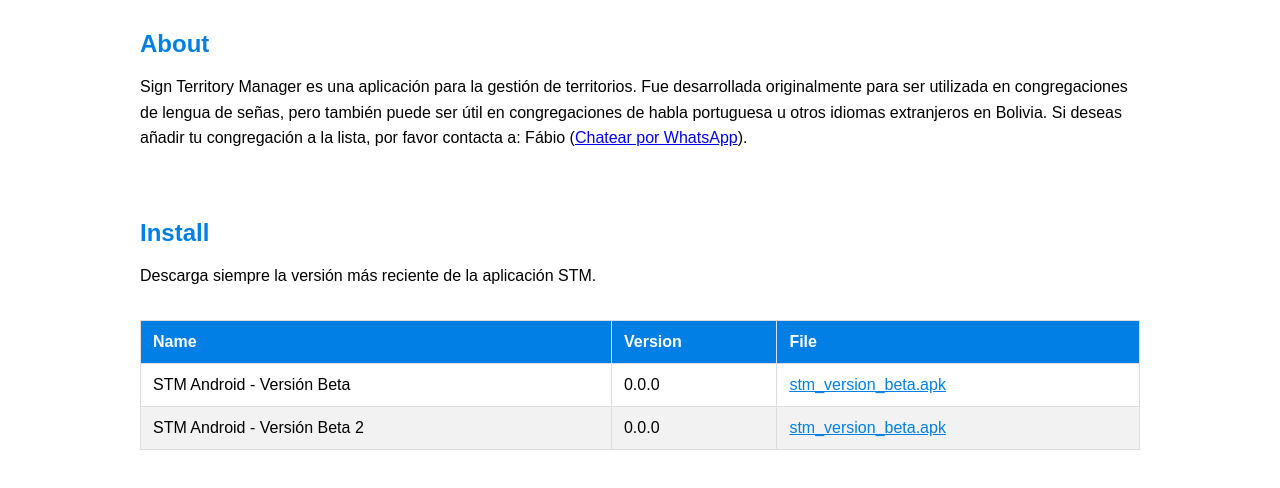
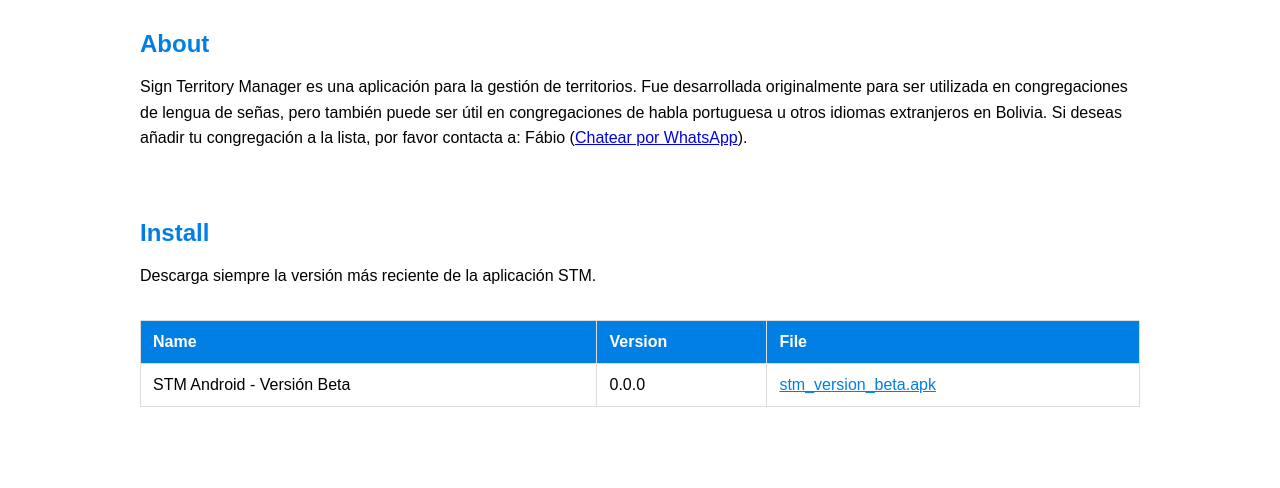
Before and after one commit to fabiosantiagopaixao/stm-site, a plain HTML site: page index.html in a window 1280 px wide. Shown: the part 188-676 px from the top of the page. Drawn offline with Linux system fonts and the light colour scheme.

Commit message:
Ajustes menu

```diff
--- a/index.html
+++ b/index.html
@@ -31,6 +31,7 @@ header {
   top: 0;
   z-index: 1000;
   width: 100%;
+  box-shadow: 0 2px 4px rgba(0,0,0,0.1);
 }
 
 header nav {
@@ -209,11 +210,6 @@ a.download-link {
           <td data-label="Version">0.0.0</td>
           <td data-label="File"><a href="versions/stm_version_beta.apk" class="download-link">stm_version_beta.apk</a></td>
         </tr>
-         <tr>
-          <td data-label="Name">STM Android - Versión Beta 2</td>
-          <td data-label="Version">0.0.0</td>
-          <td data-label="File"><a href="versions/stm_version_beta.apk" class="download-link">stm_version_beta.apk</a></td>
-        </tr>
       </tbody>
     </table>
   </section>
```
